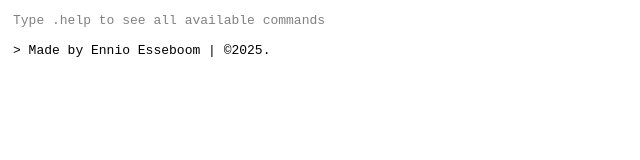
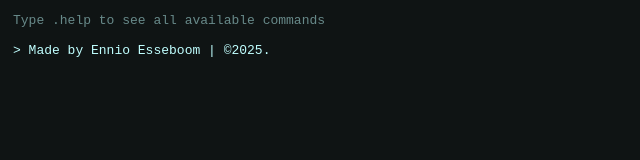
Before and after one commit to ehesseboom/computer-terminal, a plain HTML site: page index.html in a window 1280 px wide. Shown: the whole page, without its empty margins (0-640 px from the left). Drawn offline with Linux system fonts and the light colour scheme.

Commit message:
Update style.css

```diff
--- a/style.css
+++ b/style.css
@@ -20,6 +20,8 @@ li {
 body {
   height: 100svh;
   padding: 1rem;
+  background-color: #0f1414;
+  color: #c0ffff;
 }
 
 #input-commands {
```
